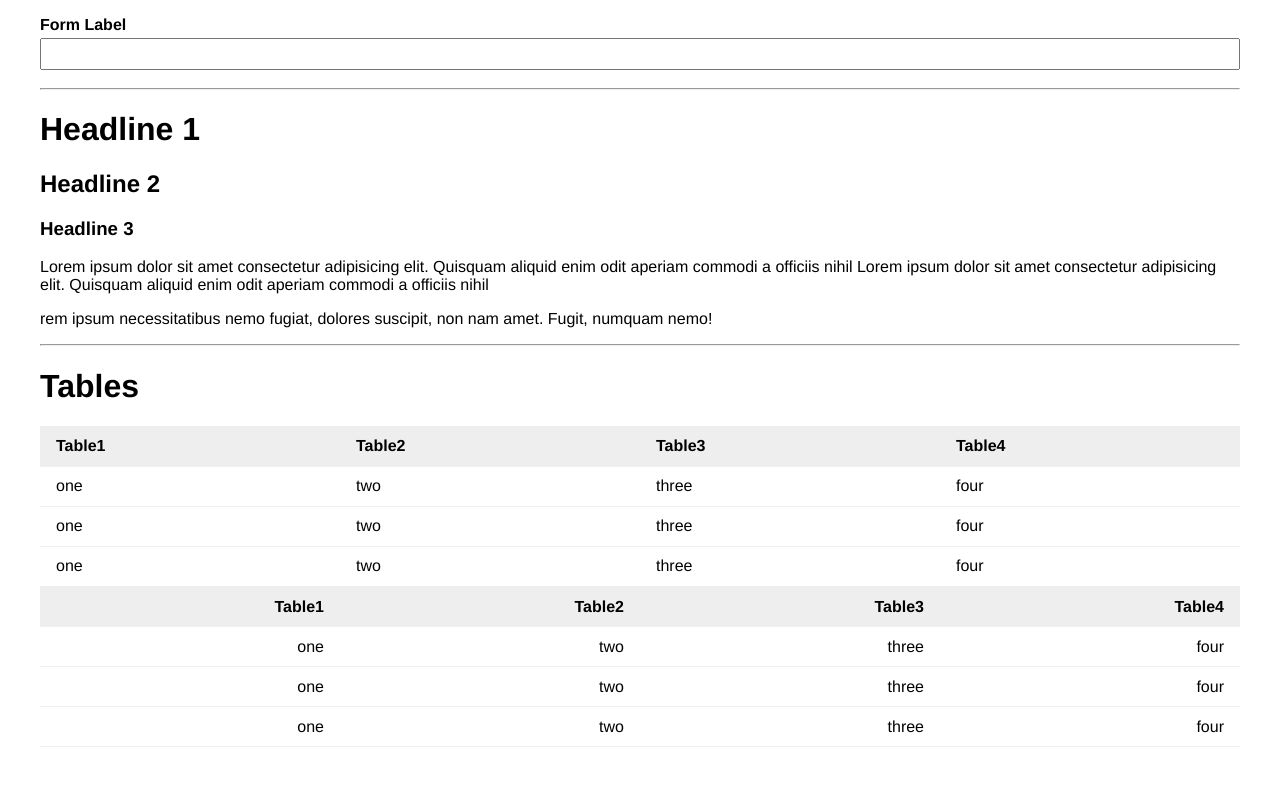
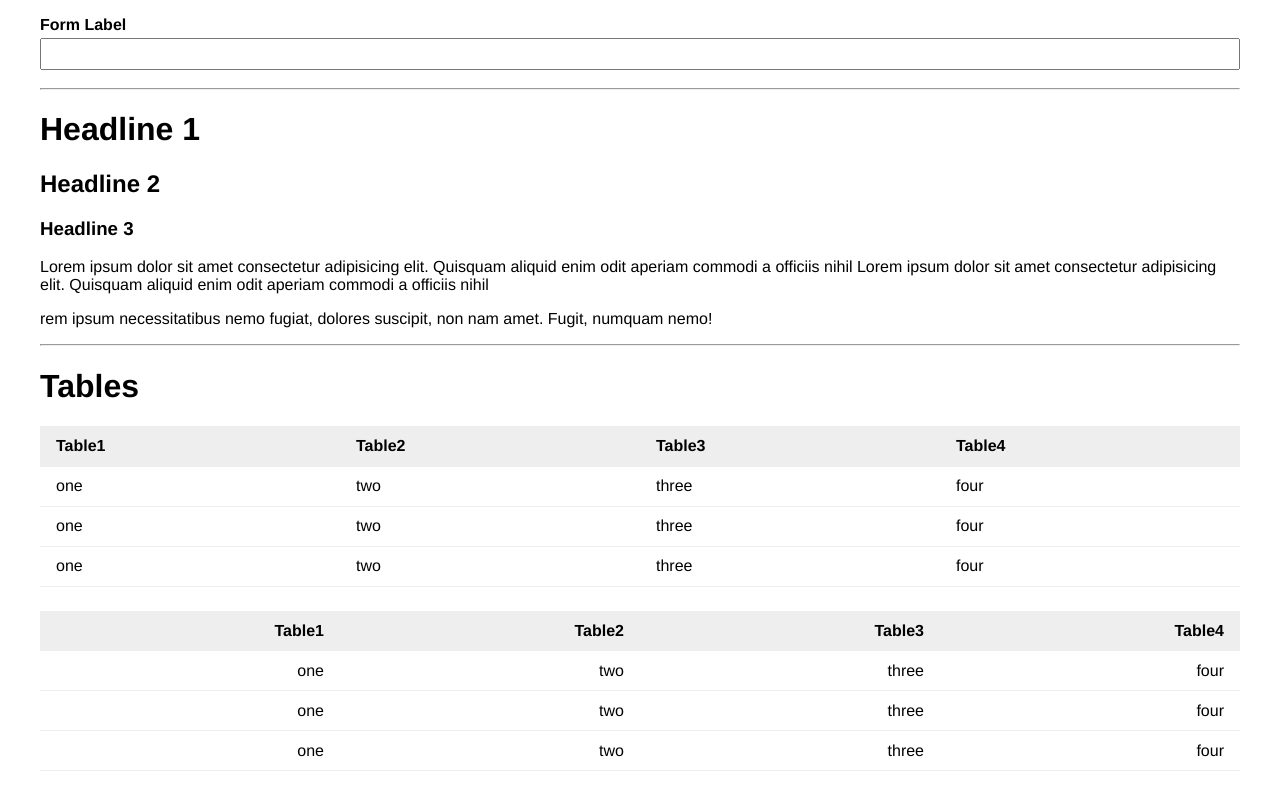
Before and after one commit to sherkoo/react-dls, a React (Create React App) app: page / in a window 1280 px wide. Shown: the part 1493-2288 px from the top of the page. Built offline with nearby package versions, Linux system fonts and the light colour scheme.

Commit message:
Update table.style.js

```diff
--- a/src/Components/Tables/table.style.js
+++ b/src/Components/Tables/table.style.js
@@ -9,6 +9,7 @@ export const TableStyle = styled.table`
   border-collapse: collapse;
   width: 100%;
   text-align: ${handleAlign};
+  margin-bottom: ${Vars.size.em24};
 `;
 
 export const TableHeadStyle = styled.thead`
```
